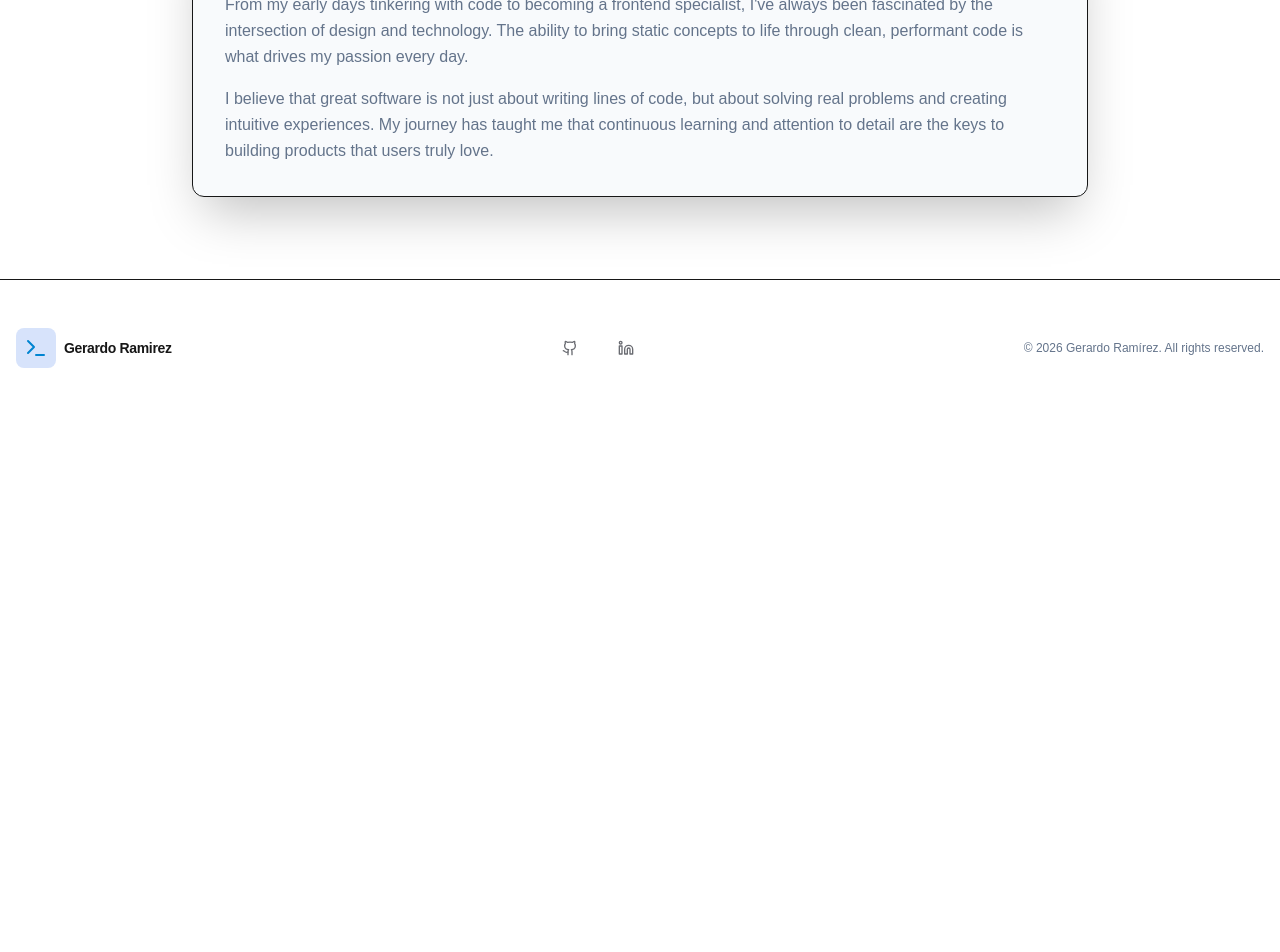
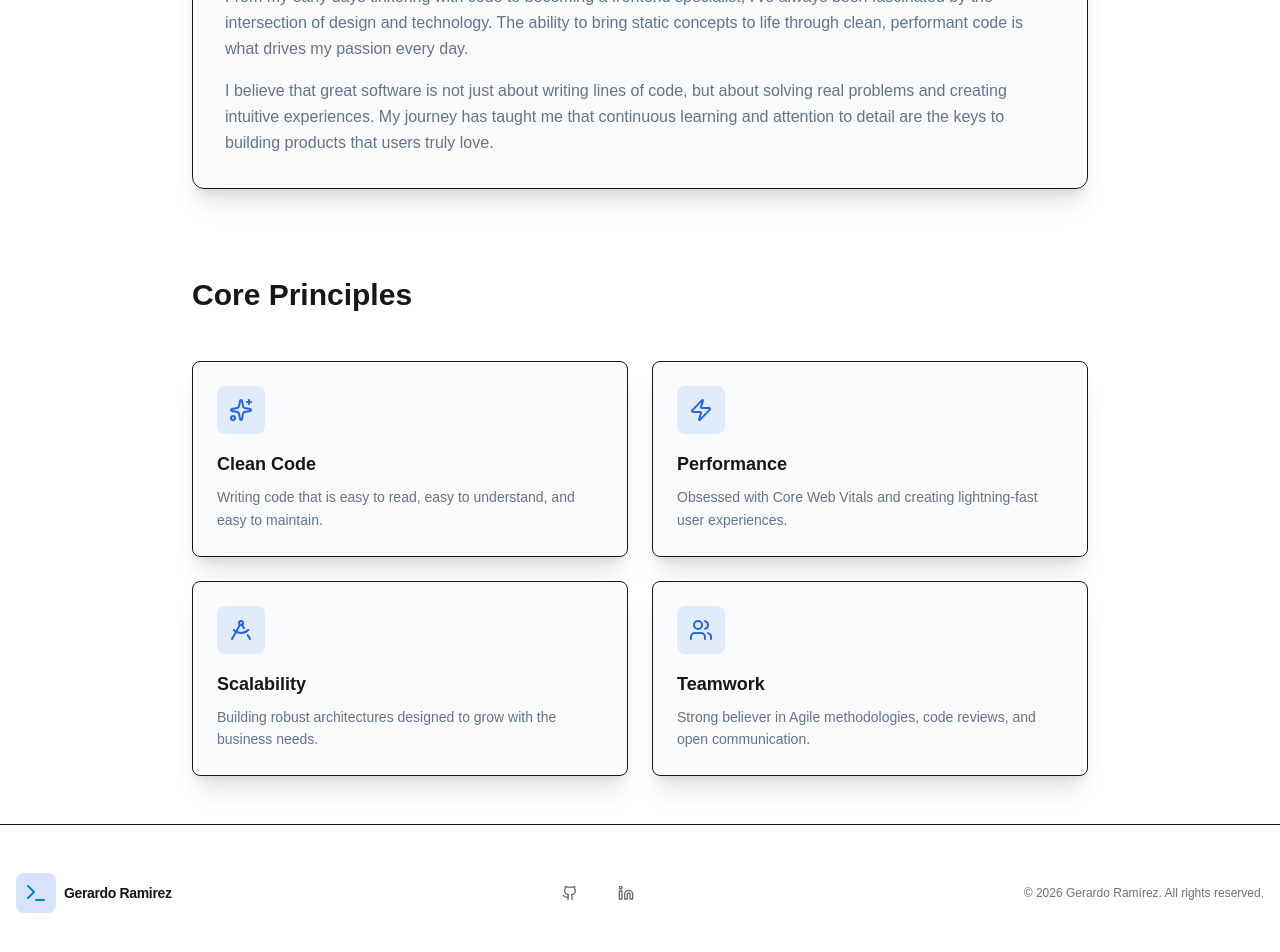
Before and after one commit to iamhosto10/portfolio, a Next.js app: page /about in a window 1280 px wide. Shown: the part 594-1546 px from the top of the page. Before the commit the page ends 1010 px from the top, so only its background shows below. Built offline with nearby package versions, Linux system fonts and the light colour scheme.

Commit message:
fix margin and padding

```diff
--- a/src/app/about/page.tsx
+++ b/src/app/about/page.tsx
@@ -1,3 +1,4 @@
+import CorePrinciples from "@/components/CorePrinciples/CorePrinciples";
 import MyStoryCard from "@/components/MyStoryCard/MyStoryCard";
 import ProfileHeader from "@/components/ProfileHeader/ProfileHeader";
 
@@ -6,6 +7,7 @@ const page = () => {
     <main className="min-h-screen bg-background/50">
       <ProfileHeader />
       <MyStoryCard />
+      <CorePrinciples />
     </main>
   );
 };
--- a/src/components/CorePrinciples.tsx
+++ b/src/components/CorePrinciples/CorePrinciples.tsx
@@ -28,10 +28,10 @@ const principles = [
   },
 ];
 
-export function CorePrinciples() {
+export default function CorePrinciples() {
   return (
-    <section className="py-12 md:py-16">
-      <div className="container mx-auto px-4 md:px-6">
+    <section>
+      <div className="container max-w-5xl mx-auto px-6 md:px-16 py-12">
         <h2 className="mb-8 text-2xl font-bold text-left text-foreground md:mb-12 md:text-3xl">
           Core Principles
         </h2>
@@ -41,7 +41,7 @@ export function CorePrinciples() {
             return (
               <Card
                 key={index}
-                className="border shadow-sm transition-shadow duration-300 hover:shadow-md bg-card"
+                className="border shadow-xl transition-shadow duration-300 hover:shadow-md bg-secondary/50"
               >
                 <CardContent className="p-6">
                   <div className="flex h-12 w-12 items-center justify-center rounded-lg bg-primary/10">
--- a/src/components/MyStoryCard/MyStoryCard.tsx
+++ b/src/components/MyStoryCard/MyStoryCard.tsx
@@ -3,8 +3,8 @@ import { Card, CardHeader, CardContent } from "@/components/ui/card";
 
 export default function MyStoryCard() {
   return (
-    <div className="container max-w-5xl mx-auto sm:px-6 md:px-16 py-12">
-      <Card className="bg-secondary/50 border shadow-2xl rounded-xl p-6 sm:p-8 animate-in fade-in slide-in-from-bottom-6 duration-700">
+    <div className="container max-w-5xl mx-auto px-6 md:px-16 py-10">
+      <Card className="bg-secondary/50 border shadow-xl rounded-xl p-6 sm:p-8 animate-in fade-in slide-in-from-bottom-6 duration-700">
         <CardHeader className="p-0 space-y-0 flex flex-row items-center gap-3 pb-4">
           <BookOpen className="text-primary size-6" />
           <h3 className="font-bold text-lg text-foreground">My Story</h3>
```
